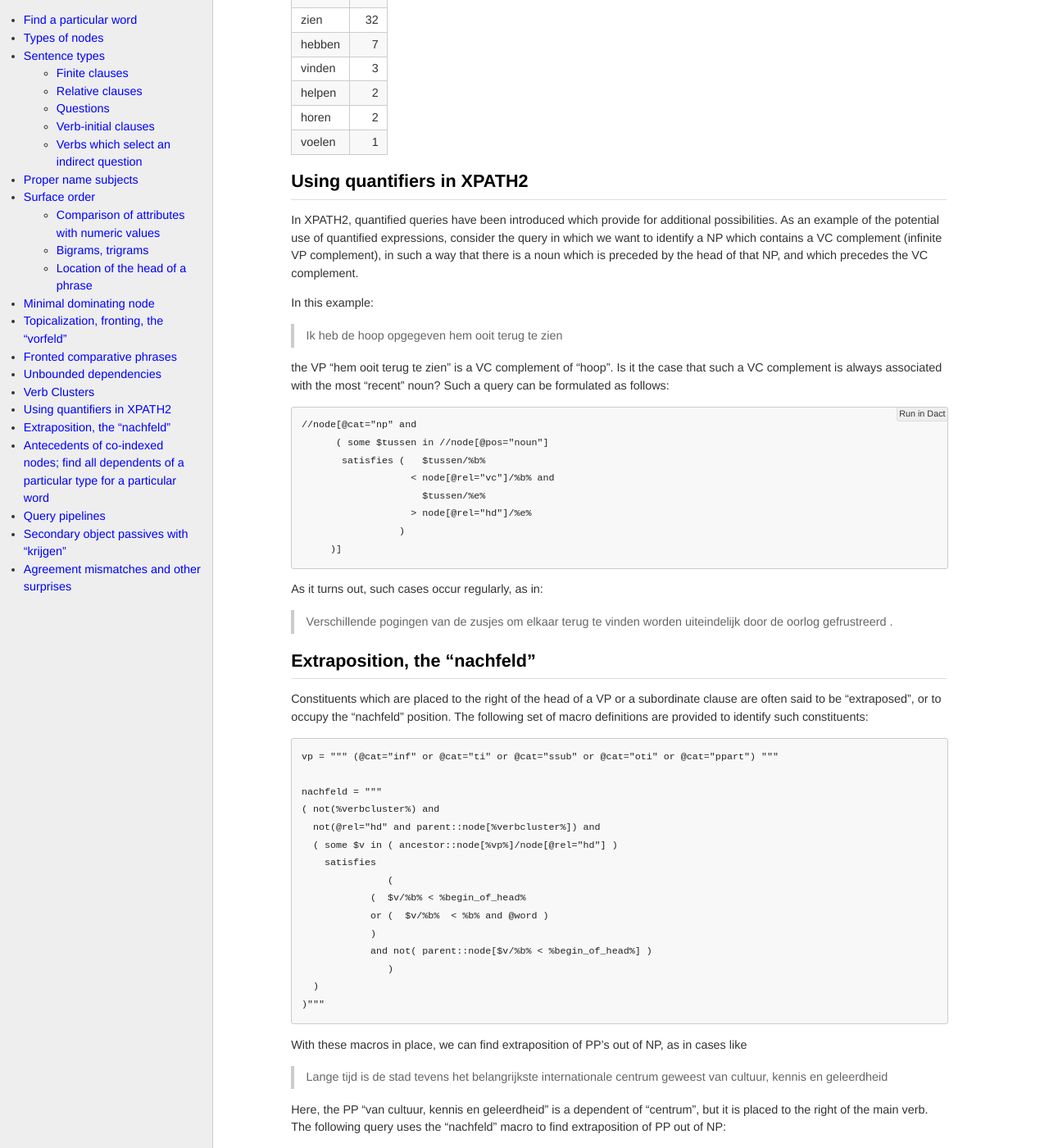
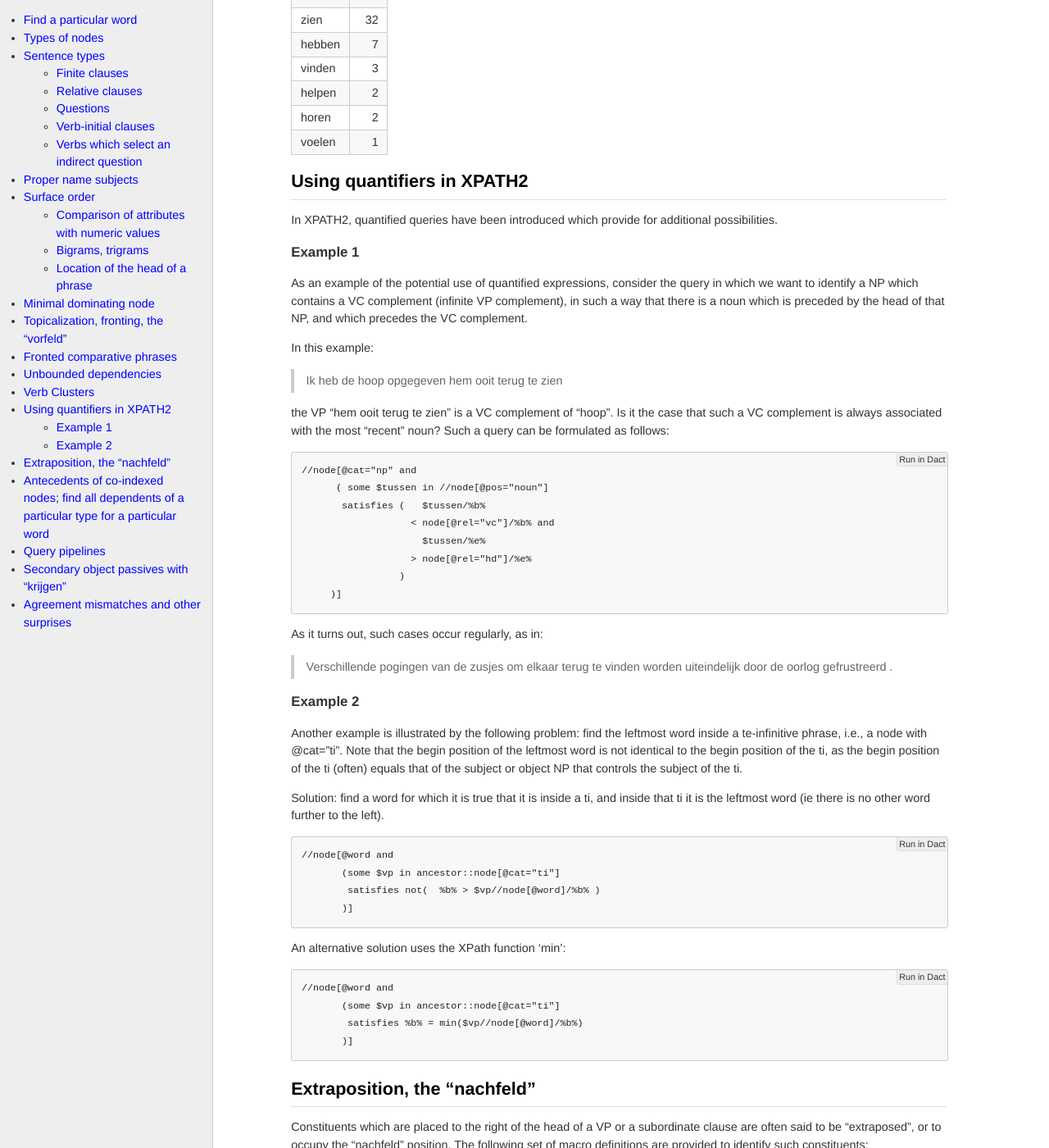
Before and after one commit to rug-compling/dact, a Jekyll site: the page built from cookbook/index.md, in a window 1280 px wide and 1400 px high, scrolled down 10450 px. Shown: the whole window at 82% size. Built offline with Jekyll 4.4.1, drawn with Linux system fonts in a browser that asks for light colours; nearby versions of some CDN libraries.

Commit message:
Update cookbook/index.md

```diff
--- a/cookbook/index.md
+++ b/cookbook/index.md
@@ -515,6 +515,8 @@ Counting the frequency of the value of the "lemma" attribute gives:
 ## Using quantifiers in XPATH2
 
 In XPATH2, quantified queries have been introduced which provide for additional possibilities.
+
+### Example 1
 As an example of the potential use of quantified expressions, consider
 the query in which we want to identify a NP which contains a VC complement
 (infinite VP complement), in such a way that there is a noun which is preceded by
@@ -540,6 +542,29 @@ follows:
 As it turns out, such cases occur regularly, as in:
 
 > Verschillende pogingen van de zusjes om elkaar terug te vinden worden uiteindelijk door de oorlog gefrustreerd .
+
+### Example 2
+Another example is illustrated by the following problem: find the leftmost word inside a te-infinitive phrase,
+i.e., a node with @cat="ti". Note that the begin position of the leftmost word is not identical to
+the begin position of the ti, as the begin position of the ti (often) equals that of the subject or
+object NP that controls the subject of the ti.
+
+Solution: find a word for which it is true that it is inside a ti, and inside that ti it is the leftmost
+word (ie there is no other word further to the left).
+
+    //node[@word and
+           (some $vp in ancestor::node[@cat="ti"]
+            satisfies not(  %b% > $vp//node[@word]/%b% )
+           )]
+
+An alternative solution uses the XPath function 'min':
+
+    //node[@word and
+           (some $vp in ancestor::node[@cat="ti"]
+            satisfies %b% = min($vp//node[@word]/%b%)
+           )]
+
+
 
 ## Extraposition, the "nachfeld"
 
```
